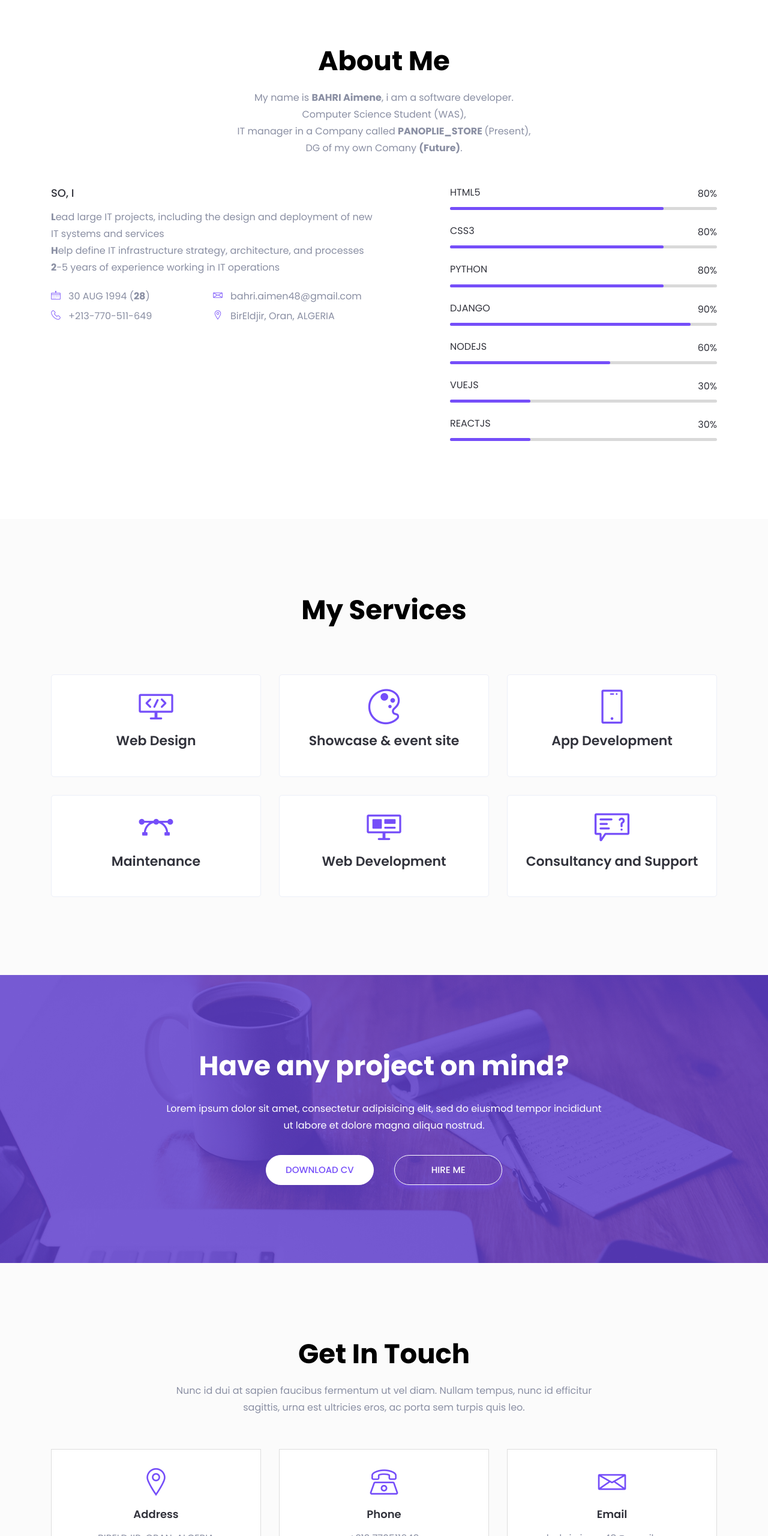
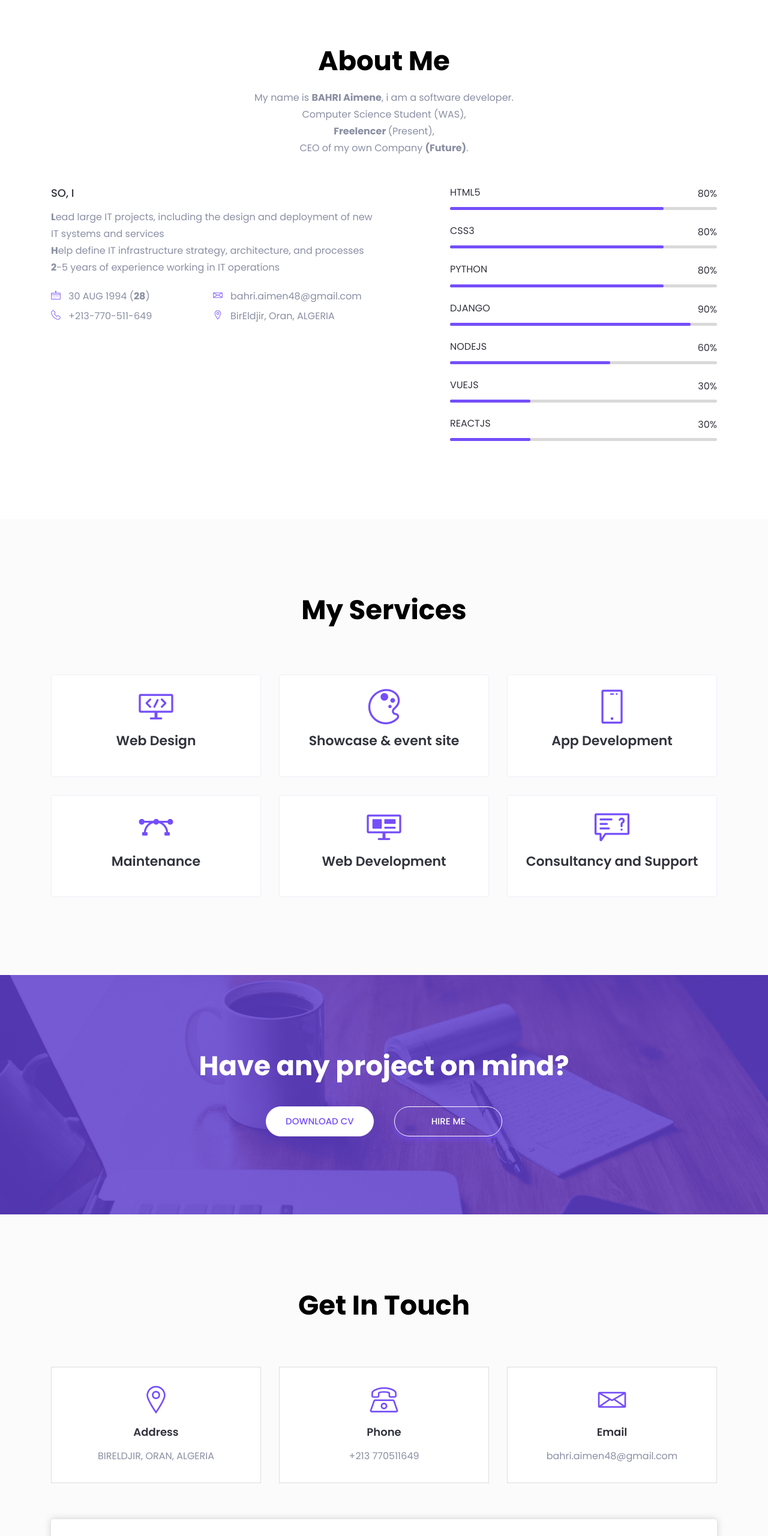
Before and after one commit to Aimene-BAHRI/Aimene-BAHRI.github.io, a plain HTML site: page index.html in a window 1280 px wide. Shown: the part 870-3430 px from the top of the page at 60% size. Drawn offline with Linux system fonts and the light colour scheme; grey boxes are pictures that could not be loaded; files whose address does not match are found by name.

Commit message:
update future work and delete lorem texts

```diff
--- a/index.html
+++ b/index.html
@@ -173,8 +173,8 @@
                         <h2 class="title">About Me</h2>
                         <p>My name is <strong>BAHRI Aimene</strong>, i am a software developer. <br> Computer Science
                             Student (WAS),<br>
-                            IT manager in a Company called <strong>PANOPLIE_STORE </strong>(Present),<br>
-                            DG of my own Comany <strong>(Future)</strong>.
+                            <strong>Freelencer </strong>(Present),<br>
+                            CEO of my own Company <strong>(Future)</strong>.
                         </p>
                     </div> <!-- section title -->
                 </div>
@@ -442,8 +442,7 @@
                 <div class="col-xl-8 col-lg-9">
                     <div class="call-action-content text-center">
                         <h2 class="action-title">Have any project on mind?</h2>
-                        <p>Lorem ipsum dolor sit amet, consectetur adipisicing elit, sed do eiusmod tempor incididunt ut
-                            labore et dolore magna aliqua nostrud.</p>
+
                         <ul>
                             <li><a class="main-btn custom" href="CV_BAHRI_Aimene.pdf" download>download cv</a></li>
                             <li><a class="main-btn custom-2 page-scroll" href="#contact">hire me</a></li>
@@ -464,8 +463,7 @@
                 <div class="col-lg-8">
                     <div class="section-title text-center pb-25">
                         <h2 class="title">Get In Touch</h2>
-                        <p>Nunc id dui at sapien faucibus fermentum ut vel diam. Nullam tempus, nunc id efficitur
-                            sagittis, urna est ultricies eros, ac porta sem turpis quis leo.</p>
+
                     </div> <!-- section title -->
                 </div>
             </div> <!-- row -->
```
